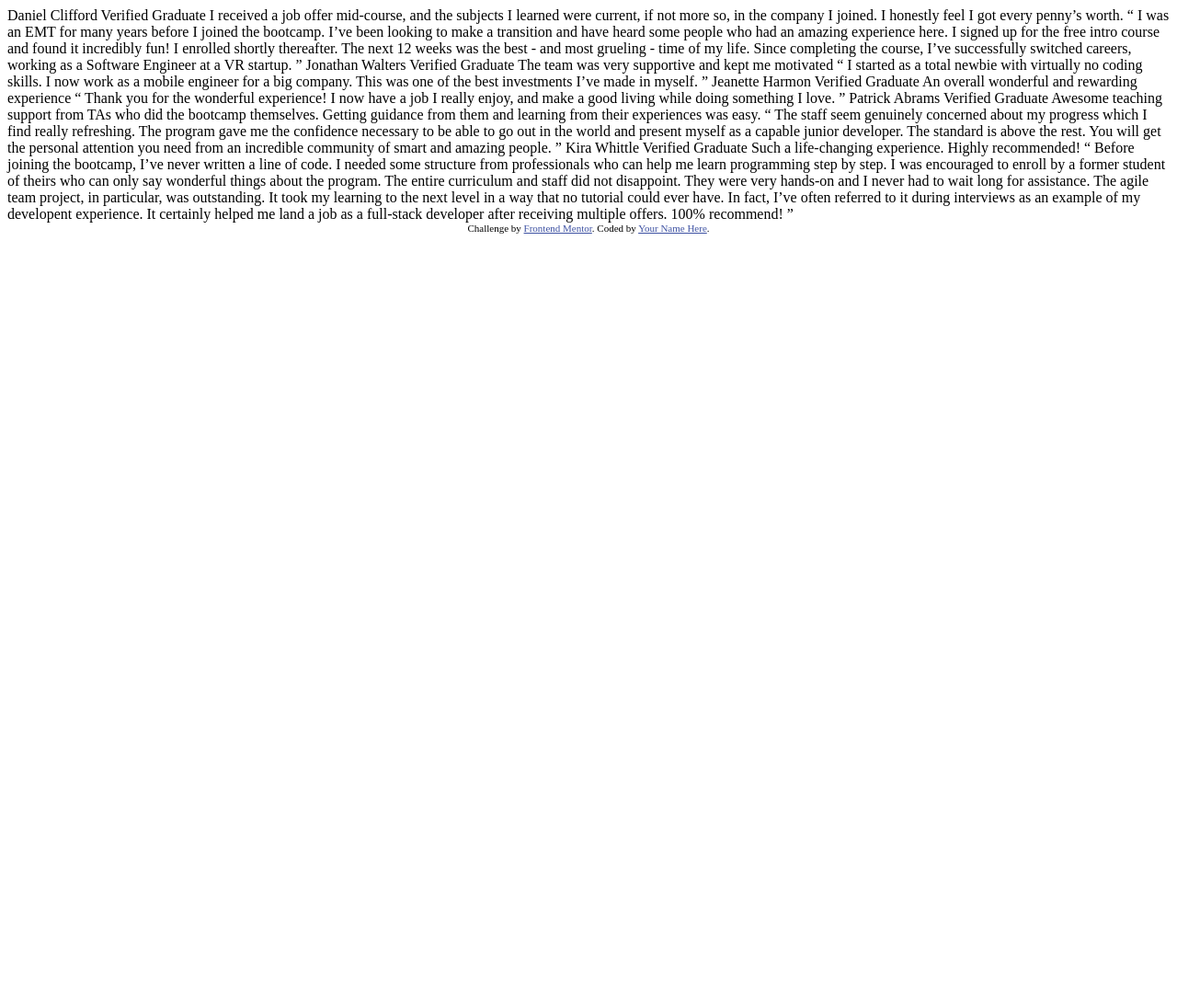
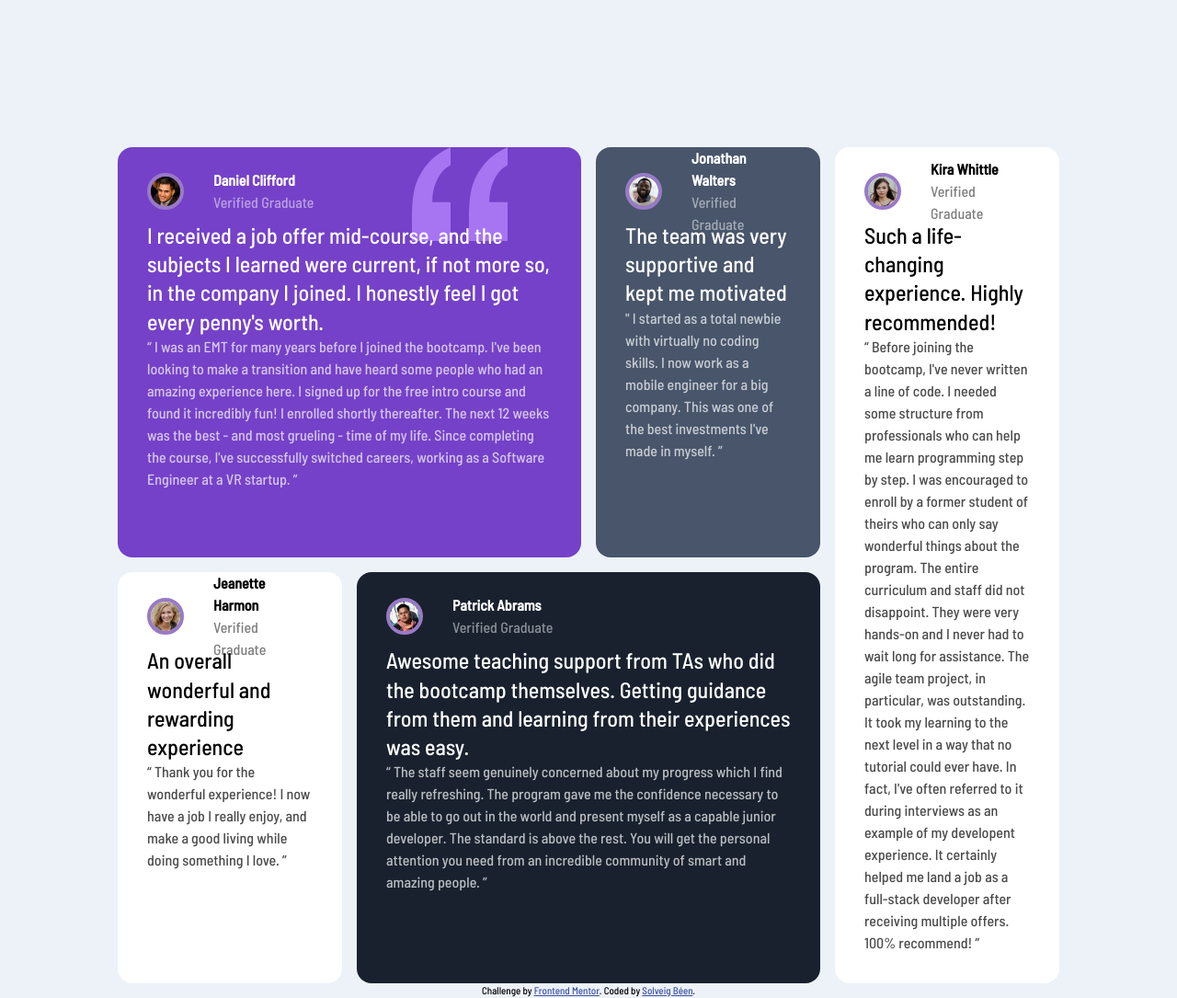
Before and after one commit to SolveigBeen/Testimonials-grid-section_FrontendMentor, a plain HTML site: page index.html in a window 1280 px wide. Shown: the whole page at 92% size. Before the commit the page ends 800 px from the top, so only its background shows below. Drawn offline with Linux system fonts and the light colour scheme.

Commit message:
Layout done using grid

```diff
--- a/index.html
+++ b/index.html
@@ -5,8 +5,14 @@
   <meta name="viewport" content="width=device-width, initial-scale=1.0"> <!-- displays site properly based on user's device -->
 
   <link rel="icon" type="image/png" sizes="32x32" href="./images/favicon-32x32.png">
+  <link rel="stylesheet" href="style.css">
 
-  <title>Frontend Mentor | [Challenge Name Here]</title>
+  <link rel="preconnect" href="https://fonts.googleapis.com">
+  <link rel="preconnect" href="https://fonts.gstatic.com" crossorigin>
+  <link href="https://fonts.googleapis.com/css2?family=Barlow+Semi+Condensed:wght@500&display=swap" rel="stylesheet">
+
+
+  <title>Frontend Mentor | Testimonial-grid-section</title>
 
   <!-- Feel free to remove these styles or customise in your own stylesheet 👍 -->
   <style>
@@ -15,62 +21,106 @@
   </style>
 </head>
 <body>
-  Daniel Clifford
-  Verified Graduate
-
-  I received a job offer mid-course, and the subjects I learned were current, if not more so,
-  in the company I joined. I honestly feel I got every penny’s worth.
-
-  “ I was an EMT for many years before I joined the bootcamp. I’ve been looking to make a
+<main>
+<section class="card card--large card--purple">
+  <header>
+    <img class="portrait" src="images/image-daniel.jpg"  alt="photo of Daniel Clifford">
+    <div>
+      <h3>Daniel Clifford</h3>
+      <p class="font-profession">Verified Graduate</p>
+          </div>
+  </header>
+  <article>
+   <h2>  I received a job offer mid-course, and the subjects I learned were current, if not more so,
+    in the company I joined. I honestly feel I got every penny's worth.</h2>
+<p class="font-review">  “ I was an EMT for many years before I joined the bootcamp. I've been looking to make a
   transition and have heard some people who had an amazing experience here. I signed up
   for the free intro course and found it incredibly fun! I enrolled shortly thereafter.
   The next 12 weeks was the best - and most grueling - time of my life. Since completing
-  the course, I’ve successfully switched careers, working as a Software Engineer at a VR startup. ”
+  the course, I've successfully switched careers, working as a Software Engineer at a VR startup. ”</p>
+  </article>
+</section>
 
-  Jonathan Walters
-  Verified Graduate
 
-  The team was very supportive and kept me motivated
+<section class="card  card--grey">
+  <header>
+    <img class="portrait" src="images/image-jonathan.jpg"  alt="photo of Jonathan Walters">
+    <div>
+      <h3>Jonathan Walters</h3>
+      <p class="font-profession">Verified Graduate</p>
+          </div>
+  </header>
+  <article>
+   <h2>The team was very supportive and kept me motivated</h2>
+<p class="font-review"> " I started as a total newbie with virtually no coding skills. I now work as a mobile engineer
+  for a big company. This was one of the best investments I've made in myself. ”</p>
+  </article>
+</section>
 
-  “ I started as a total newbie with virtually no coding skills. I now work as a mobile engineer
-  for a big company. This was one of the best investments I’ve made in myself. ”
 
-  Jeanette Harmon
-  Verified Graduate
-
-  An overall wonderful and rewarding experience
-
-  “ Thank you for the wonderful experience! I now have a job I really enjoy, and make a good living
-  while doing something I love. ”
-
-  Patrick Abrams
-  Verified Graduate
-
-  Awesome teaching support from TAs who did the bootcamp themselves. Getting guidance from them and
-  learning from their experiences was easy.
-
-  “ The staff seem genuinely concerned about my progress which I find really refreshing. The program
-  gave me the confidence necessary to be able to go out in the world and present myself as a capable
-  junior developer. The standard is above the rest. You will get the personal attention you need from
-  an incredible community of smart and amazing people. ”
-
-  Kira Whittle
-  Verified Graduate
-
-  Such a life-changing experience. Highly recommended!
-
-  “ Before joining the bootcamp, I’ve never written a line of code. I needed some structure from
+<section class="card card--vertical card--white">
+  <header>
+    <img class="portrait" src="images/image-kira.jpg"  alt="photo of Kira Whittle">
+    <div>
+      <h3>Kira Whittle</h3>
+      <p class="font-profession">Verified Graduate</p>
+          </div>
+  </header>
+  <article>
+   <h2>Such a life-changing experience. Highly recommended!</h2>
+<p class="font-review">“ Before joining the bootcamp, I've never written a line of code. I needed some structure from
   professionals who can help me learn programming step by step. I was encouraged to enroll by a former
   student of theirs who can only say wonderful things about the program. The entire curriculum and staff
   did not disappoint. They were very hands-on and I never had to wait long for assistance. The agile team
   project, in particular, was outstanding. It took my learning to the next level in a way that no tutorial
-  could ever have. In fact, I’ve often referred to it during interviews as an example of my developent
+  could ever have. In fact, I've often referred to it during interviews as an example of my developent
   experience. It certainly helped me land a job as a full-stack developer after receiving multiple offers.
-  100% recommend! ”
+  100% recommend! ”</p>
+  </article>
+</section>
+
+
+<section class="card  card--white">
+  <header>
+    <img class="portrait" src="images/image-jeanette.jpg"  alt="photo of Jeanette Harmon">
+    <div>
+      <h3>Jeanette Harmon</h3>
+      <p class="font-profession">Verified Graduate</p>
+          </div>
+  </header>
+  <article>
+   <h2>  An overall wonderful and rewarding experience</h2>
+<p class="font-review"> “ Thank you for the wonderful experience! I now have a job I really enjoy, and make a good living
+  while doing something I love. ”</p>
+  </article>
+</section>
+
+
+<section class="card card--large card--black">
+  <header>
+    <img class="portrait" src="images/image-patrick.jpg"  alt="photo of Patrick Abrams">
+    <div>
+      <h3>Patrick Abrams</h3>
+      <p class="font-profession">Verified Graduate</p>
+          </div>
+  </header>
+  <article>
+   <h2>Awesome teaching support from TAs who did the bootcamp themselves. Getting guidance from them and
+    learning from their experiences was easy.</h2>
+<p class="font-review">“ The staff seem genuinely concerned about my progress which I find really refreshing. The program
+  gave me the confidence necessary to be able to go out in the world and present myself as a capable
+  junior developer. The standard is above the rest. You will get the personal attention you need from
+  an incredible community of smart and amazing people. ”</p>
+  </article>
+</section>
+
+
+</main>
 
   <div class="attribution">
     Challenge by <a href="https://www.frontendmentor.io?ref=challenge" target="_blank">Frontend Mentor</a>.
-    Coded by <a href="#">Your Name Here</a>.
+    Coded by <a href="#">Solveig Béen</a>.
   </div>
+
 </body>
 </html>
--- /dev/null
+++ b/style.css
@@ -0,0 +1,106 @@
+* {
+  margin:0;
+  padding:0;
+  font-family: 'Barlow Semi Condensed', sans-serif;
+  line-height: 150%;
+}
+
+h2 {
+  font-family: 'Barlow Semi Condensed', sans-serif;
+  line-height: 130%;
+  font-weight: 400;
+}
+
+h3 {
+  font-size: 1rem;
+  font-style: Barlow Condensed ;
+}
+
+.font-profession {
+  opacity:0.5;
+}
+
+.font-review {
+  opacity:0.7;
+}
+
+body{
+  background-color: hsl(210, 46%, 95%);
+  display: flex;
+  flex-direction: column;
+  align-items: center;
+  justify-content: center;
+}
+
+main {
+  gap:1rem;
+  width: 80%;
+  margin:auto;
+
+}
+.card {
+  padding:1rem 2rem 2rem 2rem;
+  border-radius: 1rem;
+  width:auto;
+  margin-top:1rem;
+}
+
+.card--purple {
+  background-color: hsl(263, 55%, 52%);
+  color:white;
+  background-image: url("images/bg-pattern-quotation.svg");
+  background-repeat: no-repeat;
+  background-position: 80% 0%;
+}
+
+.card--grey {
+  background-color: hsl(217, 19%, 35%);
+  color:white;
+}
+
+.card--black {
+  background-color: hsl(219, 29%, 14%);
+  color:white;
+}
+
+.card--white {
+  background-color: white;
+  color:black;
+}
+
+header {
+  display:flex;
+  gap:2rem;
+  align-items: center;
+  height: 4rem;
+}
+
+.portrait {
+  width:2rem;
+  height:2rem;
+  border-radius: 2rem;
+  border: 4px solid hsl(263, 41%, 63% )
+}
+
+@media screen and (min-width:400px) {
+
+  main {
+    display: grid;
+    grid-template-columns: repeat(4, 1fr);
+    grid-template-rows: repeat(2, 1fr);
+    margin-top:10rem;
+  }
+  .card {
+    width:auto;
+    margin-top:0;
+  }
+
+  .card--large{
+    grid-column:span 2;
+    }
+
+  .card--vertical{
+    grid-row:span 2;
+  }
+
+}
```
